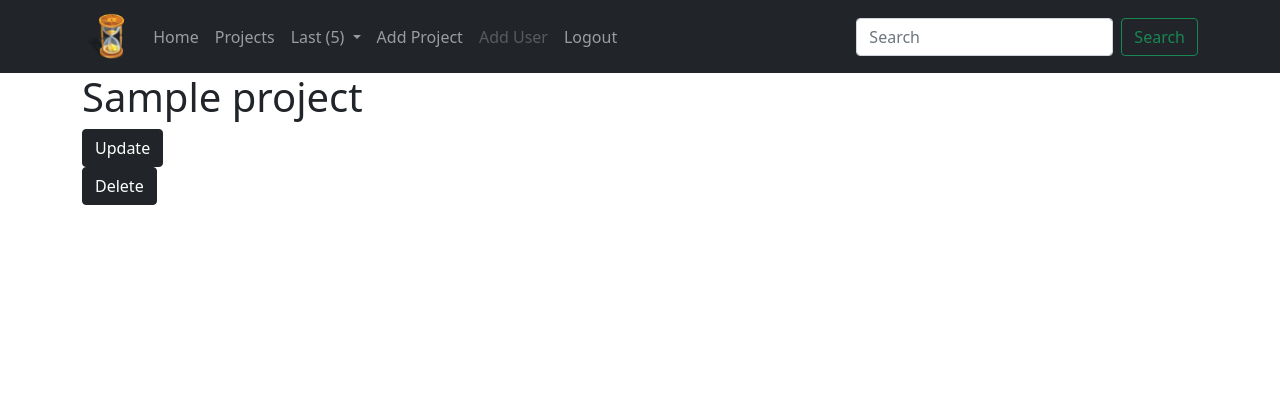
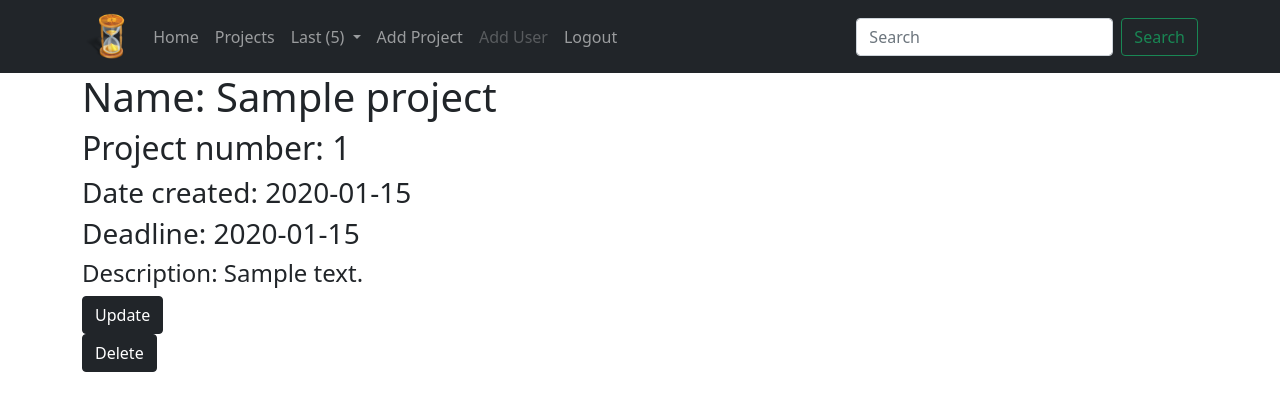
Before and after one commit to patpio/timecard, a Flask app: a page that uses timecard/templates/project.html in a window 1280 px wide. Shown: the top 411 px of the page. Run offline with Flask 2, Linux system fonts and the light colour scheme; tables that the repository leaves empty hold one stand-in row (values such as "Sample post"); parts of the project's set-up code (start-up, migrations or seed data) failed here and were passed over; some libraries are stand-ins or nearby versions.

Commit message:
project updates

```diff
--- a/timecard/forms/project_forms.py
+++ b/timecard/forms/project_forms.py
@@ -13,7 +13,7 @@ from wtforms.validators import DataRequired
 
 class ProjectForm(FlaskForm):
     name = StringField('Name', validators=[DataRequired()])
-    project_number = IntegerField('Project number')
+    project_number = IntegerField('Project number', validators=[validators.Optional()])
     deadline = DateField('Deadline', validators=[validators.Optional()])
     description = TextAreaField('Description')
     # drawings_list = FieldList(FormField(DrawingForm), min_entries=1)
--- a/timecard/templates/partials/_nav.html
+++ b/timecard/templates/partials/_nav.html
@@ -12,7 +12,7 @@
           <a class="nav-link" href="{{ url_for('main.home') }}">Home</a>
         </li>
         <li class="nav-item">
-          <a class="nav-link" href="{{ url_for('projects.projects') }}">Projects</a>
+          <a class="nav-link" href="{{ url_for('project.projects') }}">Projects</a>
         </li>
         <li class="nav-item dropdown">
           <a class="nav-link dropdown-toggle" id="navbarDropdown" role="button" data-bs-toggle="dropdown" aria-expanded="false">
@@ -20,12 +20,12 @@
           </a>
           <ul class="dropdown-menu" aria-labelledby="navbarDropdown">
               {% for project in latest_projects  %}
-                <li><a class="dropdown-item" href="{{ url_for('projects.project', name=project.name) }}">{{ project.name }}</a></li>
+                <li><a class="dropdown-item" href="{{ url_for('project.project', name=project.name) }}">{{ project.name }}</a></li>
               {% endfor %}
           </ul>
         </li>
         <li class="nav-item">
-          <a class="nav-link" href="{{ url_for('projects.add') }}">Add Project</a>
+          <a class="nav-link" href="{{ url_for('project.add') }}">Add Project</a>
         </li>
         <li class="nav-item">
           <a class="nav-link disabled" href="#" tabindex="-1" aria-disabled="true">Add User</a>
--- a/timecard/templates/project.html
+++ b/timecard/templates/project.html
@@ -4,12 +4,15 @@
 
 {% block content %}
 
-<h1>{{ project.name }}</h1>
+<p class="h1">Name: {{ project.name }}</p>
+<p class="h2">Project number: {{ project.project_number }}</p>
+<p class="h3">Date created: {{ project.date_created }}</p>
+<p class="h3">Deadline: {{ project.deadline }}</p>
+<p class="h4">Description: {{ project.description }}</p>
 
+<a class="btn btn-dark" href="{{ url_for('project.update', project_id=project.id) }}" role="button">Update</a>
 
-<a class="btn btn-dark" href="{{ url_for('projects.update', project_id=project.id) }}" role="button">Update</a>
-
-<form action="{{ url_for('projects.delete', project_id=project.id) }}" method="post">
+<form action="{{ url_for('project.delete', project_id=project.id) }}" method="post">
     {{ delete_form.submit(class="btn btn-dark") }}
 </form>
 {% endblock %}
--- a/timecard/templates/projects.html
+++ b/timecard/templates/projects.html
@@ -9,7 +9,7 @@
 
         {% for project in projects %}
             <li>
-                <a href="{{ url_for('projects.project', name=project.name) }}">{{ project.name }}</a>
+                <a href="{{ url_for('project.project', name=project.name) }}">{{ project.name }}</a>
             </li>
         {% endfor %}
 
--- a/timecard/views/project_views.py
+++ b/timecard/views/project_views.py
@@ -6,14 +6,15 @@ from timecard import db
 from ..models import Project
 from ..forms import NewProjectForm, UpdateProjectForm, DeleteProjectForm
 
-bp_project = Blueprint('projects', __name__, url_prefix='/projects')
+bp_project = Blueprint('project', __name__, url_prefix='/projects')
 
 
 @bp_project.route('/add', methods=['GET', 'POST'])
 def add():
     form = NewProjectForm()
     if form.validate_on_submit():
-        my_project = Project(name=form.name.data)
+        my_project = Project(name=form.name.data, project_number=form.project_number.data, deadline=form.deadline.data,
+                             description=form.description.data)
         db.session.add(my_project)
         db.session.commit()
         flash(f'Project {my_project.name} has been successfully added', 'success')
@@ -38,15 +39,14 @@ def project(name):
 @bp_project.route('/update/<int:project_id>', methods=['GET', 'POST'])
 def update(project_id):
     my_project = Project.query.filter_by(id=project_id).first_or_404()
-    form = UpdateProjectForm()
+    form = UpdateProjectForm(obj=my_project)
 
     if form.validate_on_submit():
-        my_project.name = form.name.data
+        form.populate_obj(my_project)
         db.session.commit()
+
         flash(f'Project {my_project.name} has been successfully updated', 'success')
-        return redirect(url_for('projects.project', name=my_project.name))
-
-    form.name.data = my_project.name
+        return redirect(url_for('project.project', name=my_project.name))
 
     return render_template('update.html', form=form)
 
--- a/timecard/views/user_views.py
+++ b/timecard/views/user_views.py
@@ -1,6 +1,6 @@
 from flask import Blueprint, render_template
 
-bp_user = Blueprint('users', __name__, url_prefix='/users')
+bp_user = Blueprint('user', __name__, url_prefix='/users')
 
 
 @bp_user.route('/user')
```
Also changed, not shown: timecard/templates/partials/_form.html (+5 -3 lines), timecard/templates/update.html (+3 -7 lines).
